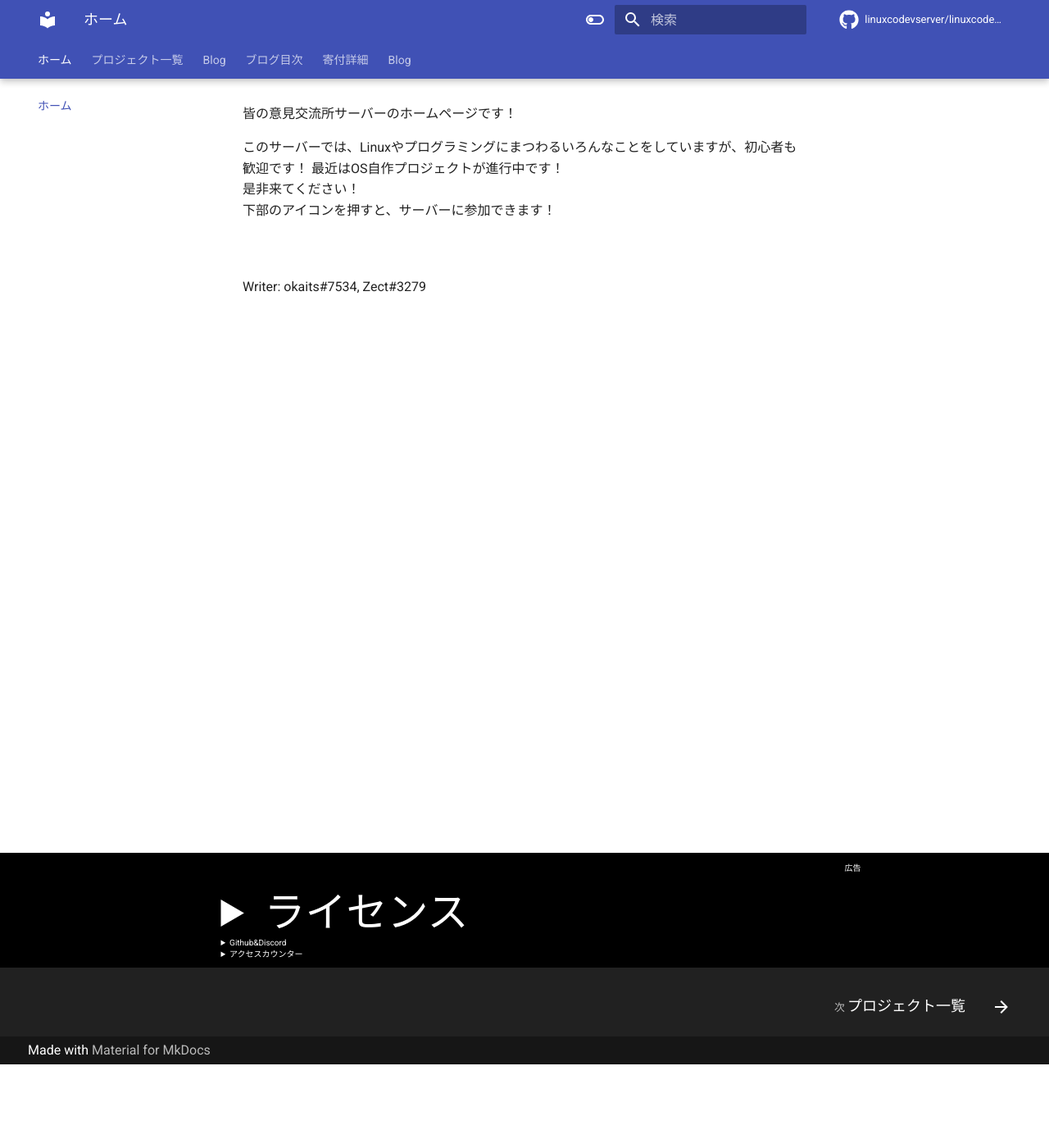
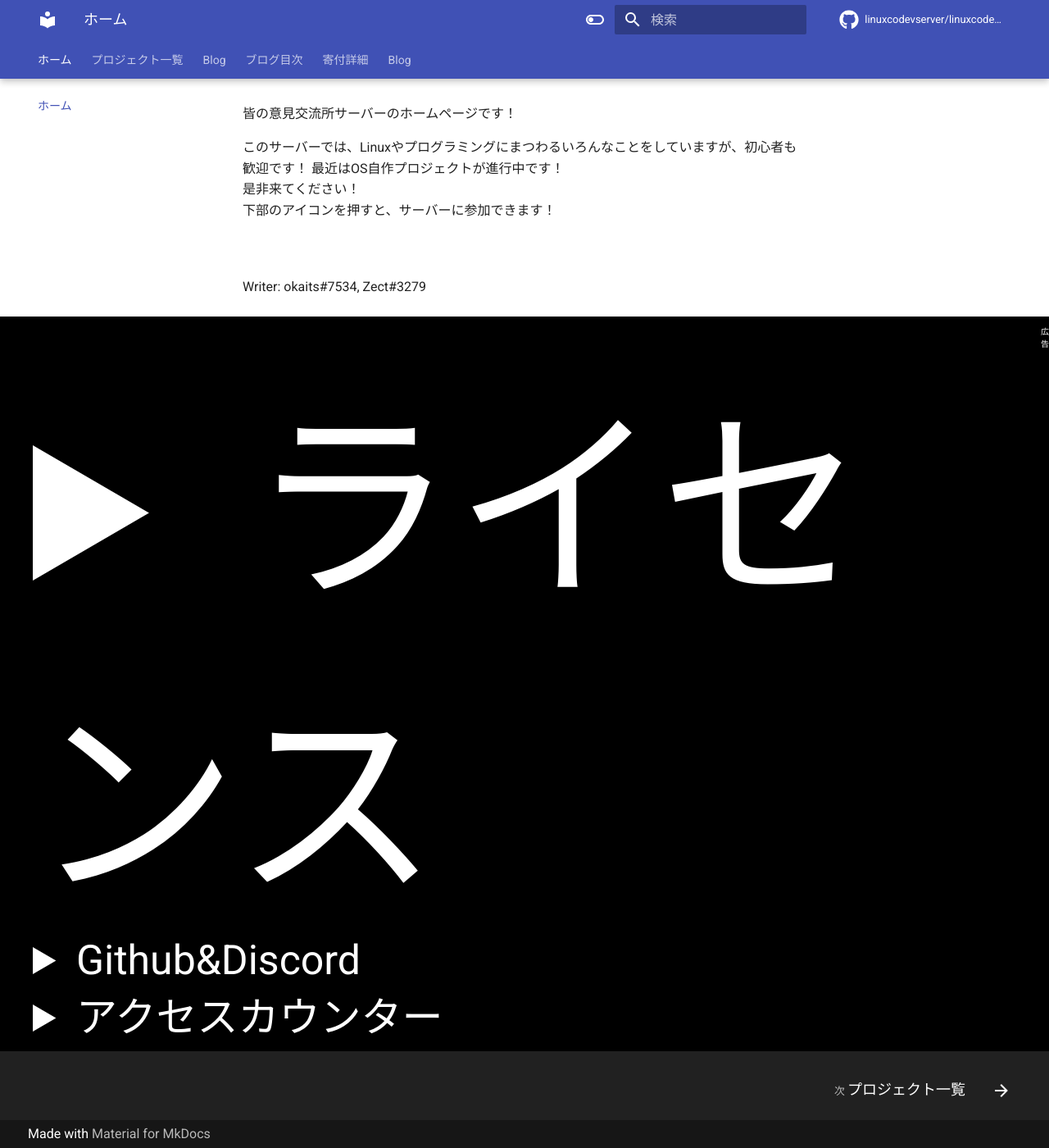
Before and after one commit to linuxcodevserver/linuxcodevserver.github.io, an MkDocs documentation site: the page built from docs/index.md, in a window 1280 px wide and 1400 px high, scrolled down 102 px. Shown: the whole window at 82% size. Built offline with MkDocs 1.6.1 and Material for MkDocs 9.7.7, drawn with Linux system fonts in a browser that asks for light colours; comment, search, counter and statistics services are not loaded.

Commit message:
[update] サイズ調整

```diff
--- a/overrides/partials/footer.html
+++ b/overrides/partials/footer.html
@@ -7,6 +7,7 @@
   -webkit-user-select: none;
   user-select: none;
   cursor: pointer;
+  font-size: 500%
   }
 </style>
 <div style="background-color: black; color: white;">
```
